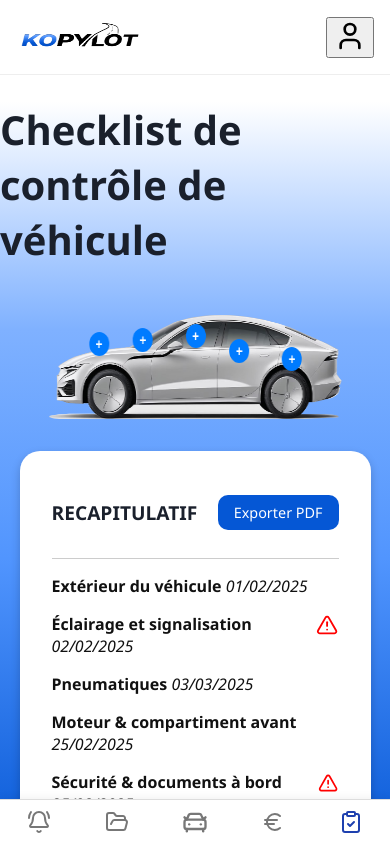
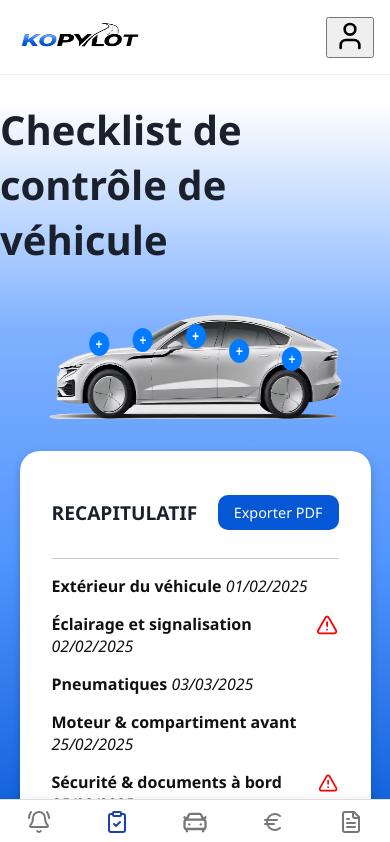
Before and after one commit to Roinuj22/KoPylot, a Next.js app: page /checklist in a window 390 px wide. Shown: the top 842 px of the page. Built offline with nearby package versions, Linux system fonts and the light colour scheme.

Commit message:
Navbar mobile MAJ

```diff
--- a/components/Navbar.jsx
+++ b/components/Navbar.jsx
@@ -8,7 +8,8 @@ import {
     CarFront,
     Euro,
     ClipboardCheck,
-    User
+    User,
+    FileText
 } from "lucide-react";
 
 export default function Navbar() {
@@ -79,10 +80,10 @@ export default function Navbar() {
             {/* ======= Mobile Bottom Nav ======= */}
             <nav className="mobile-nav">
                 <Link href="/rappels" className={isActive("/rappels") ? "active" : ""}><BellRing size={24} /></Link>
-                <Link href="/document" className={isActive("/document") ? "active" : ""}><FolderOpen size={24} /></Link>
+                <Link href="/checklist" className={isActive("/checklist") ? "active" : ""}><ClipboardCheck size={24} /></Link>
                 <Link href="/MesVehicules" className={isActive("/MesVehicules") ? "active" : ""}><CarFront size={28} /></Link>
                 <Link href="/Depenses" className={isActive("/Depenses") ? "active" : ""}><Euro size={24} /></Link>
-                <Link href="/checklist" className={isActive("/checklist") ? "active" : ""}><ClipboardCheck size={24} /></Link>
+                <Link href="/rapportVehicule" className={isActive("/rapportVehicule") ? "active" : ""}><FileText size={24} /></Link>
             </nav>
         </>
     );
```
